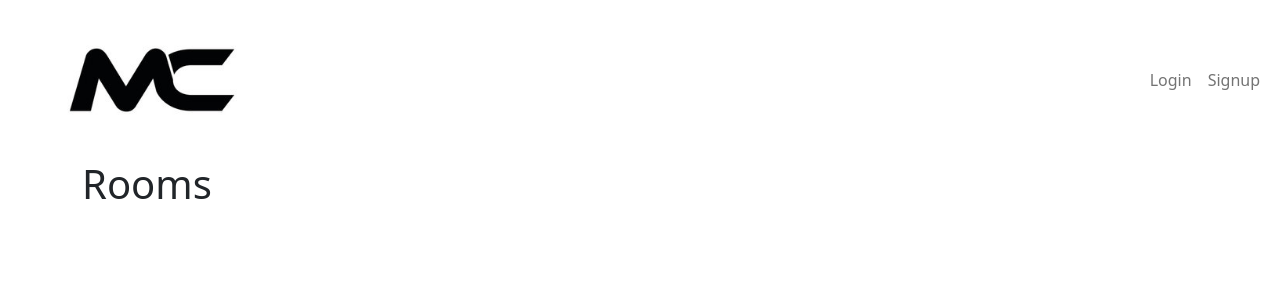
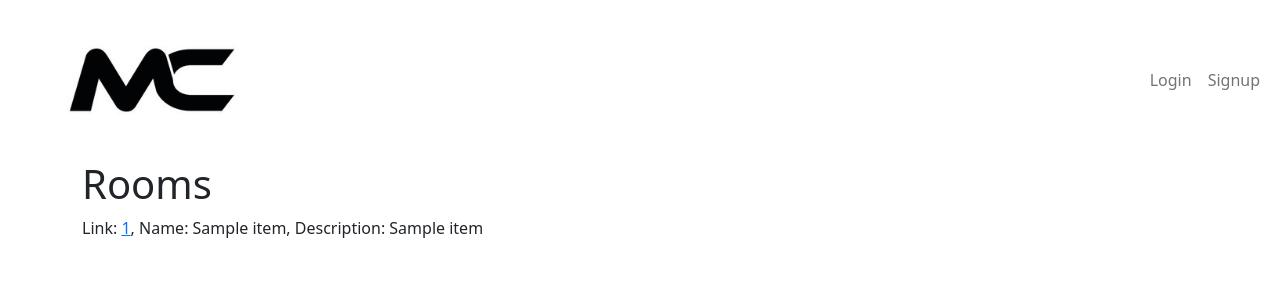
Before and after one commit to MSH4R1F/MathsChat, a Flask app: template website/templates/rooms.html in a window 1280 px wide. Shown: the top 300 px of the page. Run offline with Flask 2, Linux system fonts and the light colour scheme; the template is opened without the code that fills it: most values are stand-ins (such as "Sample title", 1, 10 or a date in 2020); some libraries are stand-ins or nearby versions.

Commit message:
Finished rooms

```diff
--- a/website/models.py
+++ b/website/models.py
@@ -16,13 +16,15 @@ class User(db.Model, UserMixin):
 
 class Rooms(db.Model):
     # Room names
+    # The Room ID would be the primary key
     id = db.Column(db.String(50), primary_key=True)
 
     name = db.Column(db.String(160))
 
     description = db.Column(db.String(1000))
 
+    # Constructor
     def __init__(self,id, name, description):
         self.id  = id
         self.name = name
-        self.decription = description
+        self.description = description
--- a/website/static/js/chat.js
+++ b/website/static/js/chat.js
@@ -70,7 +70,9 @@ $(document).ready(function() {
 
 function leave_room() {
     socket.emit('leave', {}, function() {
+        // Disconnects the user from the server
         socket.disconnect();
+        //Redirects User to the homepage
         window.location.href = "{{ url_for(views.home)) }}";
     });
 };
--- a/website/templates/home.html
+++ b/website/templates/home.html
@@ -13,7 +13,7 @@
 <div class="center" style="width:50%">
     <div class="main">
         <h2 style="text-align: center;">Hello {{ current_user.username }}</h2>
-        <a href="rooms.html" class="btn btn-dark">Rooms</a>
+        <a href="/chat/rooms" class="btn btn-dark">Rooms</a>
         <div class="links" style="width:100%;">
             <button type="button" class="redirect1 btn btn-dark" data-bs-toggle="collapse" data-parent=".links" data-bs-target="#create-room" aria-expanded="false" aria-controls="create-room">Create Room</button>
             <button type="button" class="redirect1 btn btn-dark" data-bs-toggle="collapse" data-parent=".links" data-bs-target="#join-code" aria-expanded="false" aria-controls="join-code">Join</button>
--- a/website/templates/rooms.html
+++ b/website/templates/rooms.html
@@ -2,5 +2,10 @@
 
 <body>
     <h1>Rooms</h1>
+    {% for item in data %}
+    <!--Creating a div for each room displayed-->
+    <div class="room">Link:
+        <a href='./{{ item[0] }}'>{{ item[0] }}</a>, Name: {{ item[1] }}, Description: {{ item[2] }}</div>
+    {% endfor %}
 </body>
 {% endblock content %}
--- a/website/views.py
+++ b/website/views.py
@@ -33,6 +33,7 @@ def home():
             code = request.form["create-code"]
             name = request.form["name"]
             description = request.form["description"]
+            print(description)
             # Creating our room and adding it to our database
             new_room = Rooms(code,name,description)
             db.session.add(new_room)
```
Also changed, not shown: website/chat.py (+15 -4 lines).
